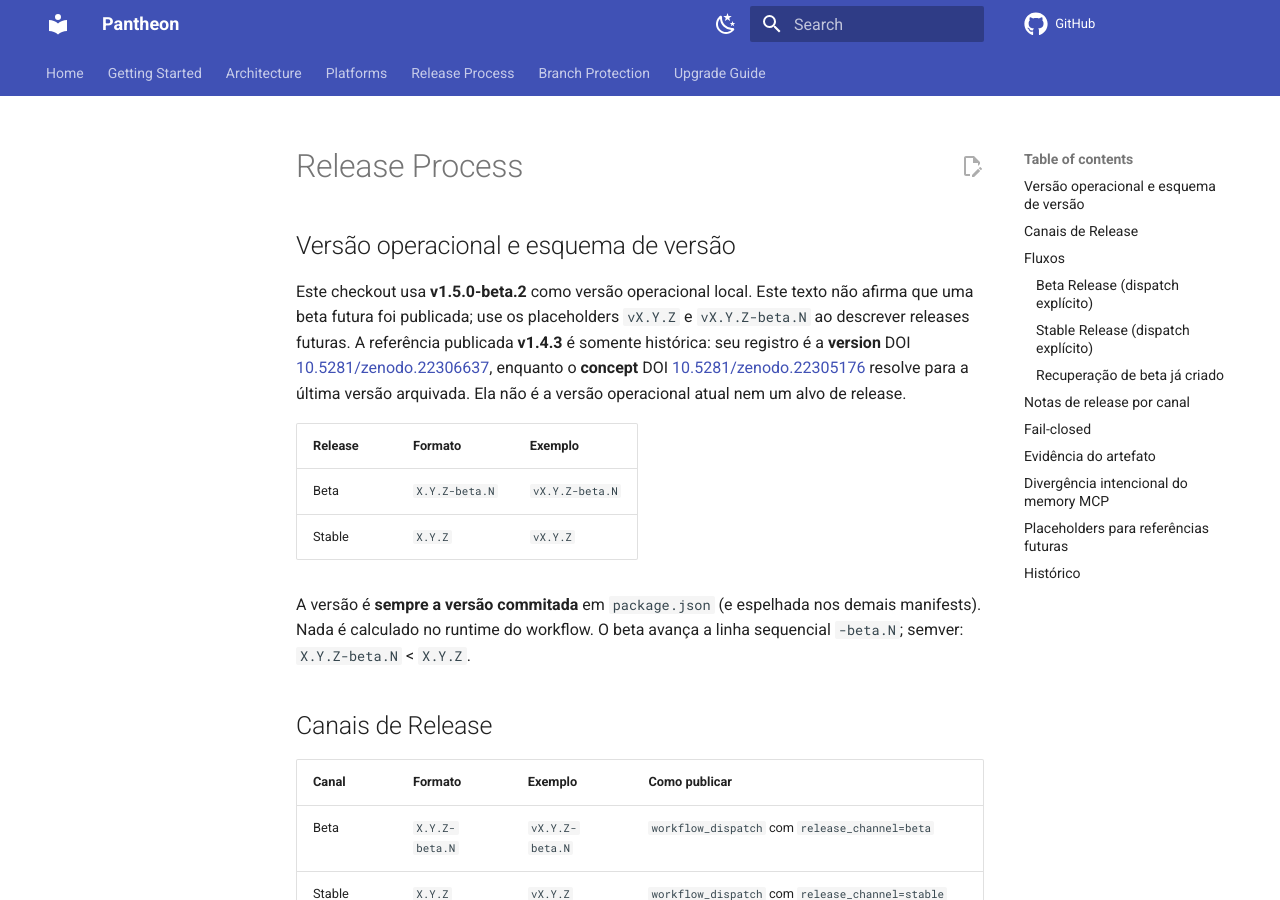
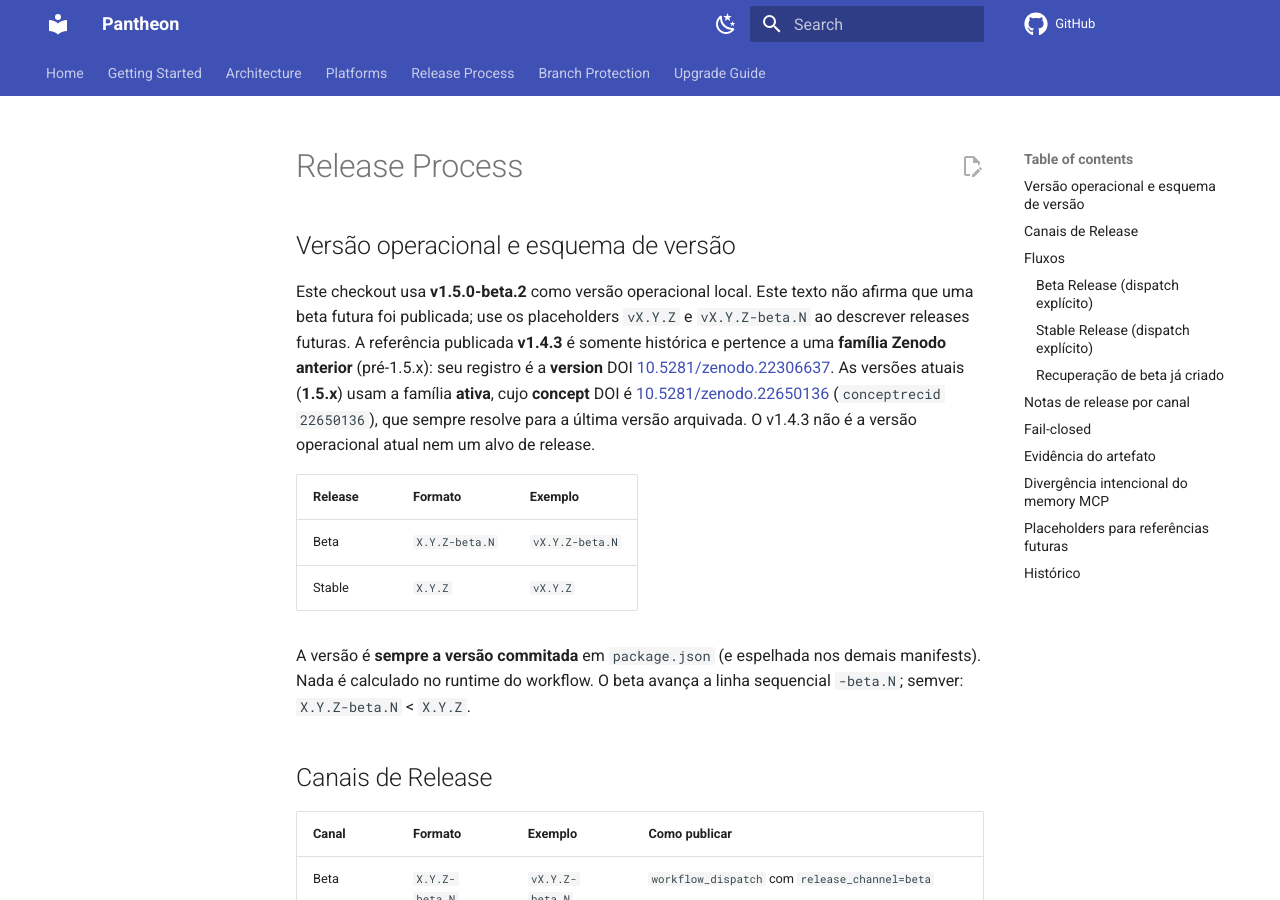
Before and after one commit to ils15/pantheon-opencode, an MkDocs documentation site: the page built from docs/RELEASE.md, in a window 1280 px wide and 900 px high. Built offline with MkDocs 1.6.1 and Material for MkDocs 9.7.7, drawn with Linux system fonts in a browser that asks for light colours; comment, search, counter and statistics services are not loaded; the version menu is left out.

Commit message:
fix(release): correct Zenodo concept DOI to 22650136 and restore Pantheon title (#177)
Co-authored-by: iris <iris@ils15.dev>

```diff
--- a/docs/RELEASE.md
+++ b/docs/RELEASE.md
@@ -5,11 +5,13 @@
 Este checkout usa **v1.5.0-beta.2** como versão operacional local. Este texto
 não afirma que uma beta futura foi publicada; use os placeholders
 `vX.Y.Z` e `vX.Y.Z-beta.N` ao descrever releases futuras. A referência
-publicada **v1.4.3** é somente histórica: seu registro é a **version** DOI
-[10.5281/zenodo.22306637](https://doi.org/10.5281/zenodo.22306637), enquanto o
-**concept** DOI [10.5281/zenodo.22305176](https://doi.org/10.5281/zenodo.22305176)
-resolve para a última versão arquivada. Ela não é a versão operacional atual
-nem um alvo de release.
+publicada **v1.4.3** é somente histórica e pertence a uma **família Zenodo
+anterior** (pré-1.5.x): seu registro é a **version** DOI
+[10.5281/zenodo.22306637](https://doi.org/10.5281/zenodo.22306637). As versões
+atuais (**1.5.x**) usam a família **ativa**, cujo **concept** DOI é
+[10.5281/zenodo.22650136](https://doi.org/10.5281/zenodo.22650136)
+(`conceptrecid 22650136`), que sempre resolve para a última versão arquivada.
+O v1.4.3 não é a versão operacional atual nem um alvo de release.
 
 | Release | Formato | Exemplo |
 |---------|---------|---------|
```
Also changed, not shown: README.md (+2 -2 lines), README.pt-BR.md (+2 -2 lines), docs/RELEASING.md (+2 -2 lines), .zenodo.json, 1 other file.
